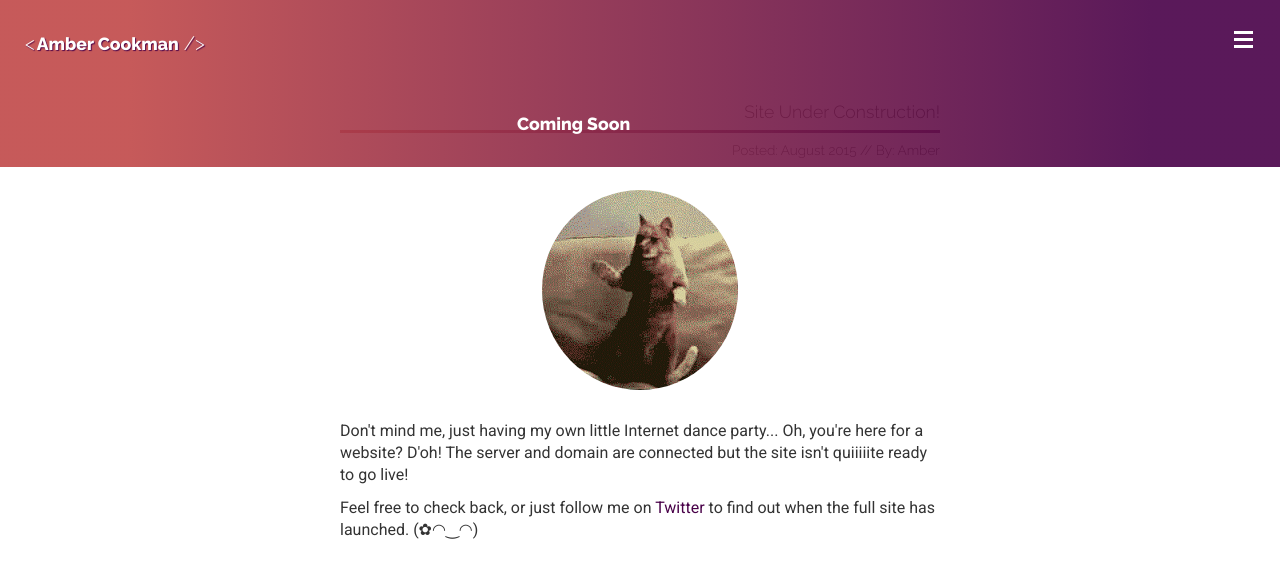
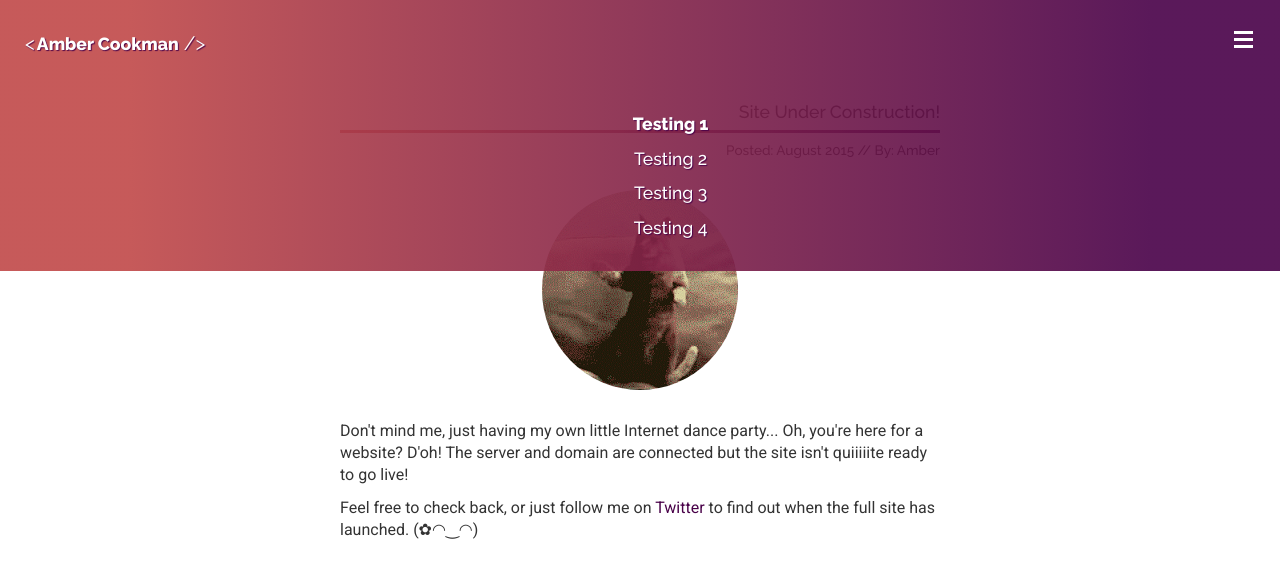
Before and after one commit to ambercookman/my_site_ui, a plain HTML site: page index.html in a window 1280 px wide. Both pictures are taken after a click on the element 1210 px from the left and 35 px from the top of the page. Drawn offline with nearby package versions, Linux system fonts and the light colour scheme.

Commit message:
Finished typography selections, centered nav menu list items when menu is displayed

```diff
--- a/index.html
+++ b/index.html
@@ -21,7 +21,10 @@
 				<div class="responsive-menu">
 					<nav>
 						<ul>
-							<li><h2 class="selected">Coming Soon</h2></li>
+							<li><a href="#"><h2 class="selected">Testing 1</h2></a></li>
+							<li><a href="#"><h2>Testing 2</h2></a></li>
+							<li><a href="#"><h2>Testing 3</h2></a></li>
+							<li><a href="#"><h2>Testing 4</h2></a></li>
 						</ul>
 					</nav>
 				</div>
@@ -30,7 +33,7 @@
 		<div class="main-content under-construction">
 			<section class="blog-post">
 				<h2 class="post-title">Site Under Construction!</h2>
-				<span class="gradient-border">&nbsp;</span>
+				<span class="gradient-border"></span>
 				<h3 class="date-author">Posted: August 2015 // By: Amber</h3>
 
 				<img src="img/dancing-cat.gif" alt="A random animated gif of a dancing cat." />
--- a/scss/style.scss
+++ b/scss/style.scss
@@ -2,7 +2,7 @@
 /********************** IMPORTS ****************************/
 
 
-@import url(http://fonts.googleapis.com/css?family=Raleway:800,300|Roboto:400,400italic);
+@import url(https://fonts.googleapis.com/css?family=Raleway:800,400,500|Roboto:400,400italic,900);
 
 
 /********************* VARIABLES **************************/
@@ -44,7 +44,6 @@ time, mark, audio, video {
 	margin: 0;
 	padding: 0;
 	border: 0;
-	font-size: 100%;
 	font: inherit;
 	vertical-align: baseline;
 }
@@ -113,10 +112,6 @@ table {
 	margin-top: 40px;
 }
 
-.mobile-nav .responsive-menu nav ul li a {
-	background-color: rgba(250,250,250,0.9); /* almost white */
-}
-
 /**End injected CSS**/
 
 
@@ -151,20 +146,28 @@ header {
 }
 
 nav {
-	font-weight: 400;
 	font-size: 1.1em;
 	padding-bottom: 10px;
 	margin-left: 40%;
 }
 
+nav ul {
+	margin-left: -60%;
+}
+
 ul li {
 	display: block;
 	padding: 5px 5px;
+	text-align: center;
+	width: 100%;
+	margin: 0 auto;
 }
 
 ul li a {
 	text-decoration: none;
-	color: rgb(0,139,139); /* teal */
+	color: #fff; /* white */
+	text-shadow: $header_shadow;
+	font-weight: 500;
 }
 
 .selected {
@@ -185,7 +188,7 @@ ul li a {
 .post-title {
 	text-align: right;
 	font-family: 'Raleway', sans-serif;
-	font-weight: 400;
+	font-weight: 500;
 	font-size: 1.1em;
 	padding-top: 10px;
 	margin-bottom: -10px;
@@ -200,7 +203,7 @@ ul li a {
 
 .date-author {
 	font-family: 'Raleway', sans-serif;
-	font-weight: 400;
+	font-weight: 500;
 	font-size: .85em;
 	padding: 5px 0;
 	text-align: right;
```
Also changed, not shown: css/style.css, 1 other file.
